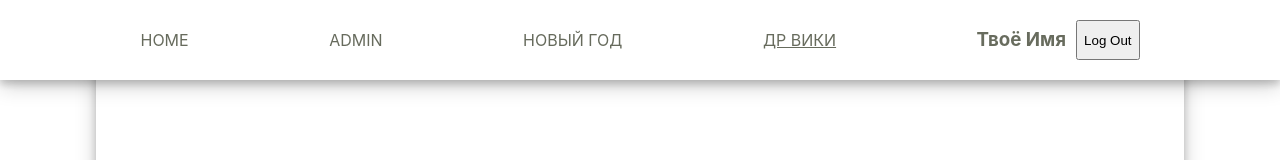
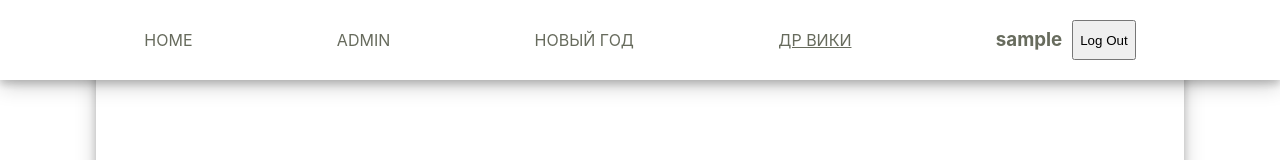
Before and after one commit to ahmadeev/web-4-frontend, a React (Vite) app: page /#/vbd in a window 1280 px wide. Shown: the top 160 px of the page. Built offline with nearby package versions, Linux system fonts and the light colour scheme; sample sign-in values are in the browser's storage.

Commit message:
Add 'show username' navbar feature

```diff
--- a/src/components/AuthProvider.jsx
+++ b/src/components/AuthProvider.jsx
@@ -11,6 +11,8 @@ export const AuthProvider = ({ children }) => {
         const savedAuthState = sessionStorage.getItem("isAuthenticated");
         return savedAuthState === "true";
     });
+
+    const [username, setUsername] = useState(sessionStorage.getItem("session-username"));
 
     // метод для входа в систему
     const signIn = (name, password) => {
@@ -31,8 +33,10 @@ export const AuthProvider = ({ children }) => {
             .then((responseData) => {
                 if (responseData.status === "SUCCESS") {
                     setIsAuthenticated(true);
+                    setUsername(name);
                     sessionStorage.setItem("isAuthenticated", "true");
                     sessionStorage.setItem("sessionToken", responseData.data.token)
+                    sessionStorage.setItem("session-username", name)
                     console.log("isAuthenticated after login: ", isAuthenticated, "\nexpected: true");
                 }
                 return responseData;
@@ -60,8 +64,10 @@ export const AuthProvider = ({ children }) => {
     const logout = () => {
         console.log("Logging out...");
         setIsAuthenticated(false);
+        setUsername("");
         sessionStorage.setItem("isAuthenticated", "false");
         sessionStorage.setItem("sessionToken", null)
+        sessionStorage.setItem("session-username", "")
         console.log("isAuthenticated after logout: ", isAuthenticated, "\nexpected: false");
     };
 
@@ -80,7 +86,7 @@ export const AuthProvider = ({ children }) => {
 
     // значения, которые будут доступны всем компонентам, использующим AuthContext
     return (
-        <AuthContext.Provider value={{ isAuthenticated, signIn, signUp, logout, checkAuthStatus }}>
+        <AuthContext.Provider value={{ isAuthenticated, username, signIn, signUp, logout, checkAuthStatus }}>
             {children}
         </AuthContext.Provider>
     );
--- a/src/components/Navbar.jsx
+++ b/src/components/Navbar.jsx
@@ -4,11 +4,10 @@ import {NavLink, useLocation, useNavigate} from "react-router-dom";
 import {useAuth} from "./AuthProvider.jsx";
 
 function Navbar() {
-    const { isAuthenticated, logout } = useAuth();
+    const { isAuthenticated, username, logout } = useAuth();
     const navigate = useNavigate();
     const location = useLocation();
     const from = location.pathname || "/"
-    console.log("извне: ", from);
 
     const div_style = {
         height: "100%",
@@ -39,7 +38,7 @@ function Navbar() {
                     {
                         (isAuthenticated  && sessionStorage.getItem("sessionToken") !== null) &&
                         <>
-                            <h3>Твоё Имя</h3>
+                            <h3>{username}</h3>
                             <button onClick={() => {
                                 console.log(from)
                                 logout();
@@ -50,9 +49,6 @@ function Navbar() {
                         </>
                     }
                 </div>
-
-
-
             </nav>
         </>
     )
```
